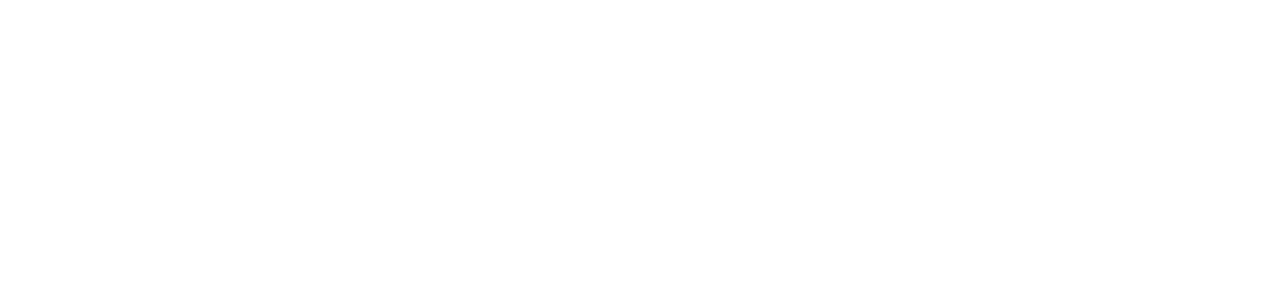
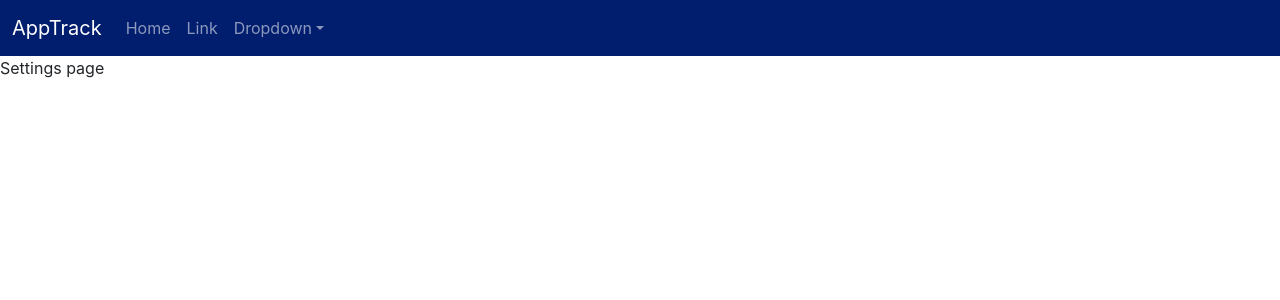
Before and after one commit to akhorana14/AppTrack, a React (Create React App) app in the folder frontend/: page /settings in a window 1280 px wide. Before the commit this address had no page. Shown: the top 300 px of the page. Built offline with nearby package versions, Linux system fonts and the light colour scheme.

Commit message:
made default settings page

```diff
--- a/frontend/src/App.js
+++ b/frontend/src/App.js
@@ -3,6 +3,7 @@
 
 import Calendar from "./pages/Calendar/Calendar"
 import Company from "./pages/Company/Company"
+import Settings from "./pages/Settings/Settings"
 
 import { BrowserRouter as Router, Routes, Route } from 'react-router-dom'
 
@@ -12,6 +13,7 @@
     <Router>
         <Routes>
             <Route path="/calendar" element={<Calendar />} />
+            <Route path="/settings" element={<Settings />} />
             <Route path="/company/:company" element={<Company />} />
         </Routes>
     </Router>
--- /dev/null
+++ b/frontend/src/pages/Settings/Settings.jsx
@@ -0,0 +1,14 @@
+import Navbar from "../../components/Navbar/Navbar"
+import React from "react";
+import "./Settings.css";
+
+function Settings() {
+    return (
+        <>
+            <Navbar />
+            <p>Settings page</p>
+        </>
+    );
+};
+
+export default Settings;
```
Also changed, not shown: frontend/src/pages/Settings/Settings.css (added).
